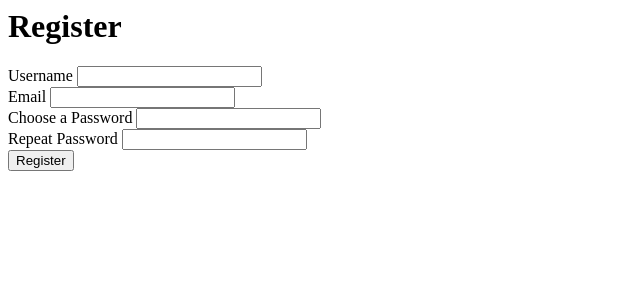
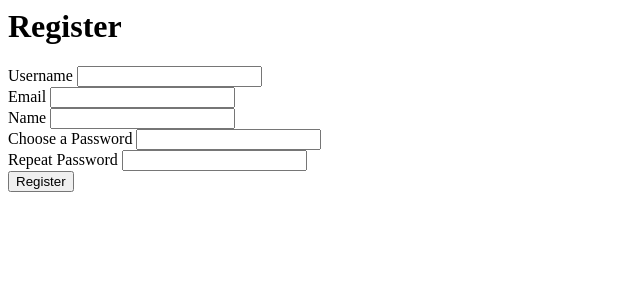
Before and after one commit to Brennii96/oop-login-register, a PHP site: page /register.php in a window 1280 px wide. Shown: the top 300 px of the page, without its empty margins (0-640 px from the left). Run offline with PHP 8.4, Linux system fonts and the light colour scheme.

Commit message:
CSRF Protection and Sessions class added. You can now flash success/fail messages to the user using Session class

```diff
--- a/classes/Session.php
+++ b/classes/Session.php
@@ -0,0 +1,59 @@
+<?php
+
+class Session
+{
+    /**
+     * @param $name
+     * @return bool
+     */
+    public static function exists($name)
+    {
+        return (isset($_SESSION[$name])) ? true : false;
+    }
+
+    /**
+     * @param $name
+     * @param $value
+     * @return mixed
+     */
+    public static function put($name, $value)
+    {
+        return $_SESSION[$name] = $value;
+    }
+
+    /**
+     * @param $name
+     * @return mixed
+     */
+    public static function get($name)
+    {
+        return $_SESSION[$name];
+    }
+
+    /**
+     * @param $name
+     */
+    public static function delete($name)
+    {
+        if (self::exists($name)) {
+            unset($_SESSION[$name]);
+        }
+    }
+
+    /**
+     * @param $name
+     * @param string $string
+     * @return mixed|string
+     */
+    public static function flash($name, $string = '')
+    {
+        if (self::exists($name)) {
+            $session = self::get($name);
+            self::delete($name);
+            return $session;
+        } else {
+            self::put($name, $string);
+        }
+        return '';
+    }
+}
--- a/classes/Token.php
+++ b/classes/Token.php
@@ -0,0 +1,27 @@
+<?php
+
+class Token
+{
+    /**
+     * @return mixed
+     */
+    public static function generate()
+    {
+        return Session::put(Config::get('session/token_name'), base64_encode(openssl_random_pseudo_bytes(16)));
+    }
+
+    /**
+     * @param $token
+     * @return bool
+     */
+    public static function check($token)
+    {
+        $tokenName = Config::get('session/token_name');
+
+        if (Session::exists($tokenName) && $token === Session::get($tokenName)) {
+            Session::delete($tokenName);
+            return true;
+        }
+        return false;
+    }
+}
--- a/core/init.php
+++ b/core/init.php
@@ -13,7 +13,8 @@ $GLOBALS['config'] = array(
         'cookie_expiry' => 604800
     ),
     'session' => array(
-        'session_name' => 'user'
+        'session_name' => 'user',
+        'token_name' => 'csrf_token'
     ),
 );
 
--- a/register.php
+++ b/register.php
@@ -2,6 +2,7 @@
 require_once 'core/init.php';
 
 if (Input::exists()) {
+    if (Token::check(Input::get('token'))) {
         $validate = new Validate();
         $validation = $validate->check($_POST, array(
             'username' => array(
@@ -34,27 +35,18 @@ if (Input::exists()) {
                 'required' => true,
                 'matches' => 'password',
             ),
-        'first_name' => array(
-            'name' => 'First Name',
-            'required' => true,
-            'min' => 2,
-            'max' => 45
-        ),
-        'last_name' => array(
-            'name' => 'Last Name',
-            'required' => true,
-            'min' => 2,
-            'max' => 45
-        ),
         ));
 
         if ($validation->passed()) {
-        echo 'Passed';
+            Session::flash('success', 'You\'ve registered successfully.');
+            header('Location: index.php');
         } else {
             foreach ($validation->errors() as $error) {
                 echo $error . ", <br>";
             }
         }
+    }
+
 }
 ?>
 <h1>Register</h1>
@@ -69,6 +61,11 @@ if (Input::exists()) {
             </div>
 
             <div class="field">
+                <label for="name">Name</label>
+                <input type="text" name="name" id="name" value="<?php echo escape(Input::get('name')); ?>" autocomplete="off">
+            </div>
+
+            <div class="field">
                 <label for="password">Choose a Password</label>
                 <input type="password" name="password" id="password" value="" autocomplete="off">
             </div>
@@ -78,6 +75,7 @@ if (Input::exists()) {
                 <input type="password" name="password_again" id="password_again" value="" autocomplete="off">
             </div>
 
+            <input type="hidden" name="token" value="<?php echo Token::generate(); ?>">
             <div class="field">
                 <input class="ui button right floated" type="submit" name="Register" value="Register">
             </div>
```
Also changed, not shown: index.php (+2 -8 lines). Lines whose indentation alone changed are shown as unchanged.
